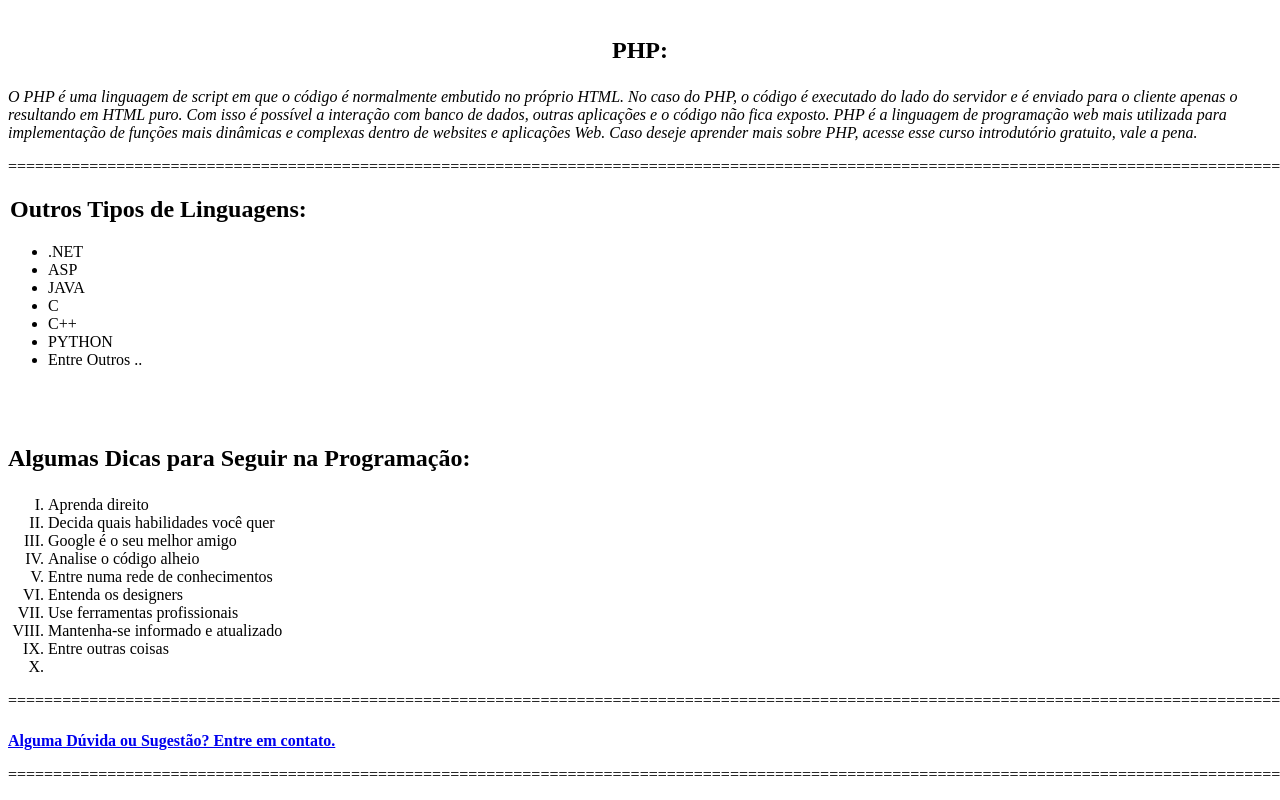
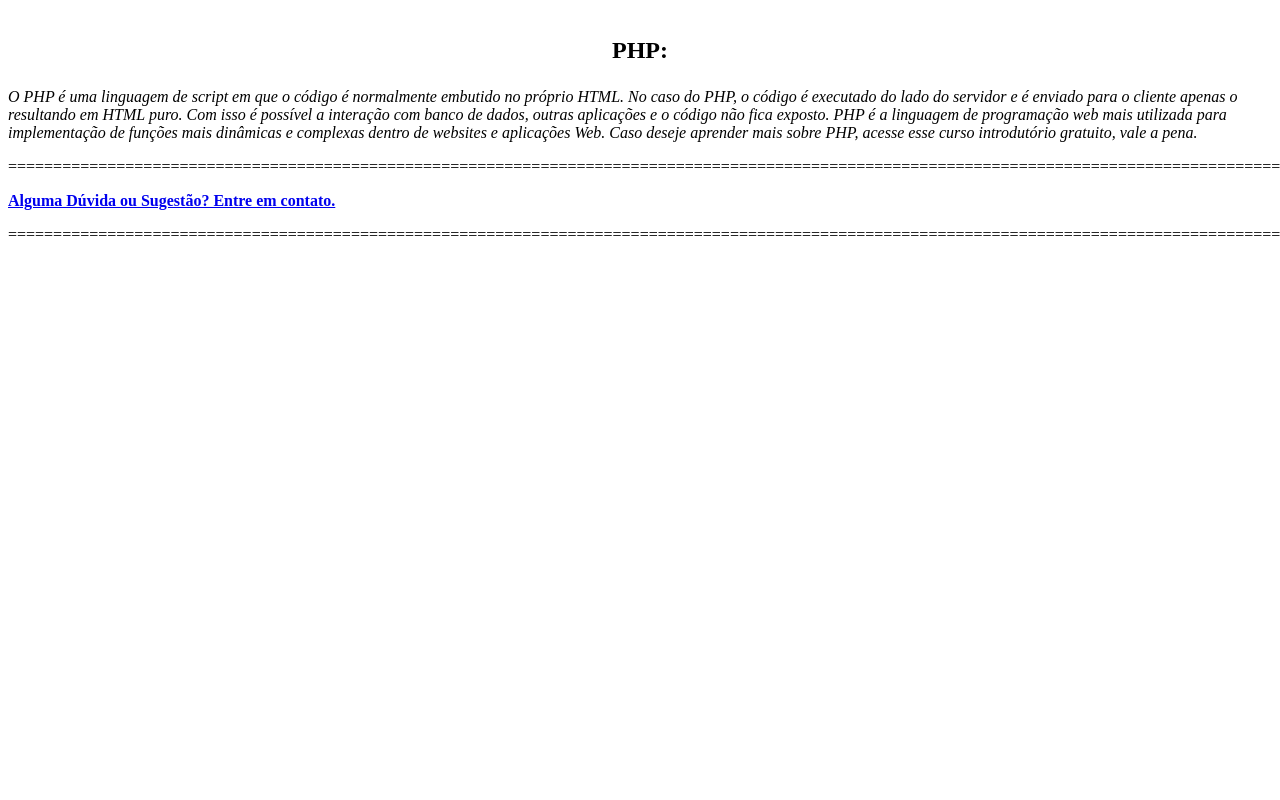
Before and after one commit to Maaneels/askov, a plain HTML site: page index.html in a window 1280 px wide. Shown: the part 1176-1976 px from the top of the page. After the commit the page ends 1436 px from the top, so only its background shows below. Drawn offline with Linux system fonts and the light colour scheme.

Commit message:
Update index.html

```diff
--- a/index.html
+++ b/index.html
@@ -57,52 +57,7 @@ Caso deseje aprender mais sobre PHP, acesse esse curso introdutório gratuito, v
         <p>====================================================================================================================================================</p>
 
 
-        <!--- AQUI COMEÇA AS TABELAS --->
 
-
-
-            <legend><h2>Outros Tipos de Linguagens:</h2></legend>
-
-         <ul>
-           <li>.NET</li>
-             <li>ASP</li>
-             <li>JAVA</li>
-             <li>C</li>
-             <li>C++</li>
-             <li>PYTHON</li>
-             <li>Entre Outros ..</li>
-
-
-          </ul>
-
-        <br><br>
-
-
-        <h2><p>Algumas Dicas para Seguir na Programação:</p></h2>
-
-
-        <ol type="I">
-
-          <li>Aprenda direito</li>
-        <li>Decida quais habilidades você quer</li>
-        <li>Google é o seu melhor amigo</li>
-            <li>Analise o código alheio</li>
-            <li>Entre numa rede de conhecimentos</li>
-            <li>Entenda os designers</li>
-            <li>Use ferramentas profissionais</li>
-            <li>Mantenha-se informado e atualizado</li>
-            <li>Entre outras coisas<li>
-        </ol>
-
-        <p>====================================================================================================================================================</p>
-
-
-        <table>
-
-        <th></th>
-
-
-        </table>
 
         <b><a href="Contato.html">Alguma Dúvida ou Sugestão? Entre em contato.</a></b>
         <p>====================================================================================================================================================</p>
```
